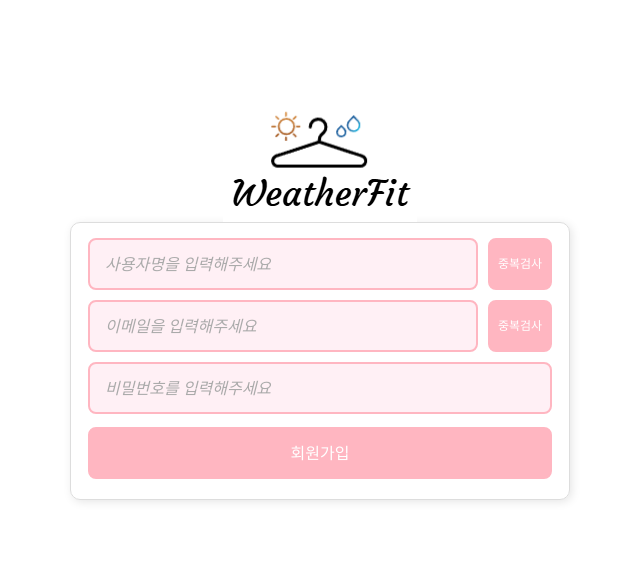
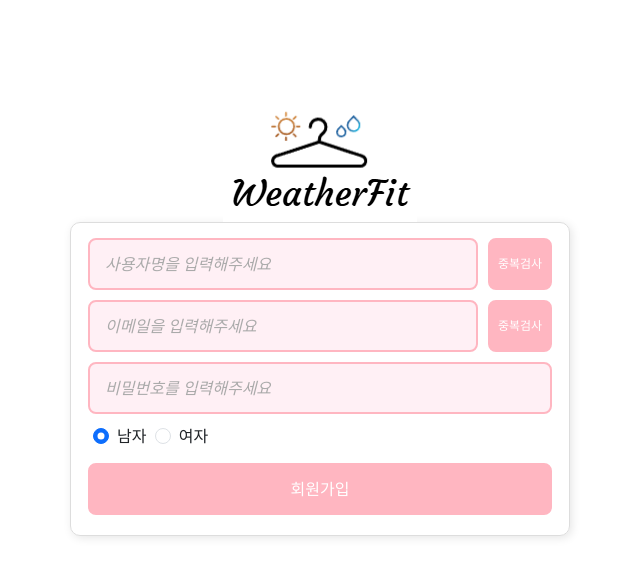
Before and after one commit to songyh00/WeatherFit, a React (Vite) app in the folder WeatherFitFrontend/: page /JoinTheMembership in a window 1280 px wide. Shown: the top 576 px of the page, without its empty margins (320-960 px from the left). Built offline with nearby package versions, Linux system fonts and the light colour scheme.

Commit message:
회원가입 페이지에 라디오버튼 추가

```diff
--- a/WeatherFitFrontend/src/App.jsx
+++ b/WeatherFitFrontend/src/App.jsx
@@ -18,7 +18,7 @@ import ForgotIdOrPassword from "./pages/ForgotIdOrPassword.jsx";
 function Layout() {
     // 로그인 페이지면 헤더와 푸터를 안보이게 하기 위한 코드
     const location = useLocation();
-    const hideHeaderFooter = location.pathname === "/Login" || location.pathname === "/JoinTheMembership";
+    const hideHeaderFooter = location.pathname === "/Login" || location.pathname === "/JoinTheMembership" || location.pathname === "/ForgotIdOrPassword";
 
     return (
         <>
--- a/WeatherFitFrontend/src/layout/JoinTheMembership.style.js
+++ b/WeatherFitFrontend/src/layout/JoinTheMembership.style.js
@@ -36,3 +36,10 @@ export const BtnSection = styled.div`
     display: flex;
     justify-content: center;
 `;
+
+export const CheckboxWrapper = styled.div`
+    display: flex;
+    width: 464px;
+    margin: 10px auto 0;
+    padding: 0 0 0 5px;
+`;
--- a/WeatherFitFrontend/src/pages/CustomerServiceCenter.jsx
+++ b/WeatherFitFrontend/src/pages/CustomerServiceCenter.jsx
@@ -3,6 +3,7 @@ import 'bootstrap/dist/css/bootstrap.min.css';
 import 'bootstrap/dist/js/bootstrap.bundle.min';
 import '../App.css';
 import {ContentsWrapper} from "../layout/mainPage.style.js";
+
 // import {
 //     ContentsWrapper,
 //     Selected,
--- a/WeatherFitFrontend/src/pages/ForgotIdOrPassword.jsx
+++ b/WeatherFitFrontend/src/pages/ForgotIdOrPassword.jsx
@@ -1,17 +1,42 @@
-import { useSearchParams } from "react-router-dom";
+import {Link, useSearchParams} from "react-router-dom";
 import {ContentsWrapper} from "../layout/mainPage.style.js";
+import logo from "../assets/logo.png";
+import {
+    JoinTheMembershipLink,
+    LoginButton,
+    LoginInput,
+    LoginSection,
+    LoginTexts,
+    LoginWrapper
+} from "../layout/login.style.js";
+import {theme} from "../components/theme.js";
+import React from "react";
 
 const FindId = () => {
     return(
         <>
-            아이디찾는 페이지
+            <LoginWrapper>
+                <Link to="/">
+                    <img src={logo} alt="WeatherFit Logo" />
+                </Link>
+                <LoginSection>
+                    아이디 찾기
+                </LoginSection>
+            </LoginWrapper>
         </>
     );
 }
 const FindPw = () => {
     return(
         <>
-            비밀번호 찾는 페이지
+            <LoginWrapper>
+                <Link to="/">
+                    <img src={logo} alt="WeatherFit Logo" />
+                </Link>
+                <LoginSection>
+                    비밀번호 찾기
+                </LoginSection>
+            </LoginWrapper>
         </>
     );
 }
@@ -21,10 +46,10 @@ const ForgotIdOrPassword = () => {
     const page = searchParams.get("page");
 
     return (
-        <ContentsWrapper>
+        <>
             {page === "id" && <FindId />}
             {page === "pw" && <FindPw />}
-        </ContentsWrapper>
+        </>
     );
 };
 
--- a/WeatherFitFrontend/src/pages/JoinTheMembership.jsx
+++ b/WeatherFitFrontend/src/pages/JoinTheMembership.jsx
@@ -3,7 +3,7 @@ import { LoginWrapper, LoginSection, LoginInput, LoginButton } from "../layout/l
 import { Link } from "react-router-dom";
 import logo from "../assets/logo.png";
 import { getSeason, theme } from "../components/theme.js";
-import { BtnSection, DuplicateTestBtn, RegisterWrapper } from "../layout/JoinTheMembership.style.js";
+import {BtnSection, CheckboxWrapper, DuplicateTestBtn, RegisterWrapper} from "../layout/JoinTheMembership.style.js";
 
 const JoinTheMembership = () => {
     const [season, setSeason] = useState(getSeason());
@@ -11,6 +11,7 @@ const JoinTheMembership = () => {
     const [userName, setUserName] = useState("");
     const [email, setEmail] = useState("");
     const [password, setPassword] = useState("");
+    const [selectedRadio, setSelectedRadio] = useState("men");
 
     // 중복확인 결과를 저장할 상태 추가
     const [isUserNameAvailable, setIsUserNameAvailable] = useState(false);
@@ -107,11 +108,11 @@ const JoinTheMembership = () => {
             </Link>
 
             <LoginSection>
-                <BtnSection style={{ marginTop: '5px' }}>
+                <BtnSection style={{marginTop: '5px'}}>
                     <LoginInput
                         ref={userNameRef}
                         type="text"
-                        style={{ width: '390px' }}
+                        style={{width: '390px'}}
                         value={userName}
                         onChange={(e) => setUserName(e.target.value)}
                         borderColor={theme[season].borderColor}
@@ -138,7 +139,7 @@ const JoinTheMembership = () => {
                     <LoginInput
                         ref={emailRef}
                         type="email"
-                        style={{ width: '390px' }}
+                        style={{width: '390px'}}
                         value={email}
                         onChange={(e) => setEmail(e.target.value)}
                         borderColor={theme[season].borderColor}
@@ -173,9 +174,42 @@ const JoinTheMembership = () => {
                     onBlur={handleBlur}
                     placeholder="비밀번호를 입력해주세요"
                 />
+
+                <CheckboxWrapper>
+                    <div className="form-check">
+                        <input
+                            className="form-check-input"
+                            type="radio"
+                            name="sex"
+                            id="radioDefault1"
+                            value="men"
+                            checked={selectedRadio === "men"}
+                            onChange={(e) => setSelectedRadio(e.target.value)} // value를 직접 설정
+                        />
+                        <label className="form-check-label" htmlFor="radioDefault1">
+                            남자
+                        </label>
+                    </div>
+                    &nbsp;&nbsp;
+                    <div className="form-check">
+                        <input
+                            className="form-check-input"
+                            type="radio"
+                            name="sex"
+                            id="radioDefault2"
+                            value="women"
+                            checked={selectedRadio === "women"}
+                            onChange={(e) => setSelectedRadio(e.target.value)}
+                        />
+                        <label className="form-check-label" htmlFor="radioDefault2">
+                            여자
+                        </label>
+                    </div>
+                </CheckboxWrapper>
+
                 <LoginButton
                     type="submit"
-                    style={{ marginBottom: '20px' }}
+                    style={{marginBottom: '20px'}}
                     borderColor={theme[season].borderColor}
                     bgColor={theme[season].bgColor}
                     focusColor={theme[season].focusColor}
```
